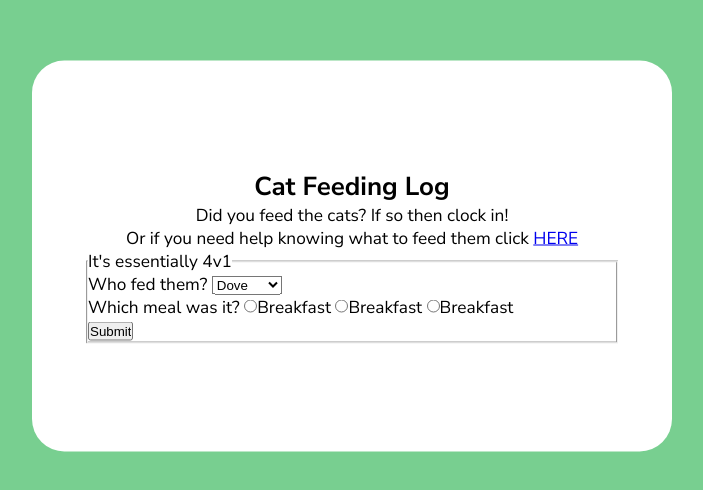
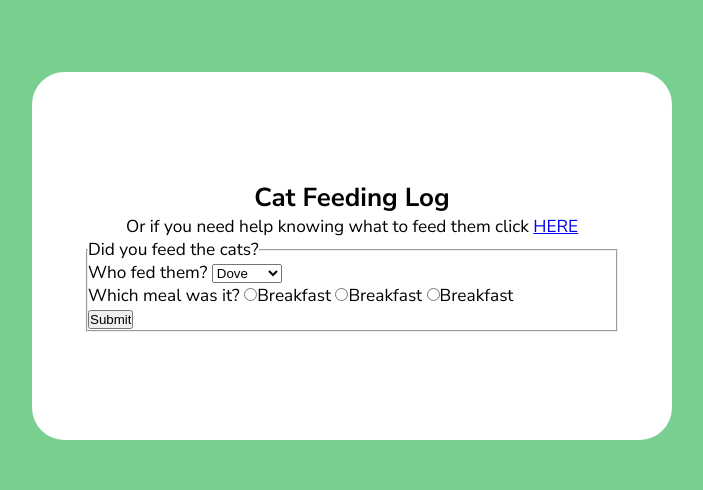
Before and after one commit to BraveLilFox/Roomates, a plain HTML site: page index.html in a window 1280 px wide. Shown: the part 144-634 px from the top of the page, without its empty margins (288-991 px from the left). Drawn offline with Linux system fonts and the light colour scheme.

Commit message:
Update index.html

```diff
--- a/index.html
+++ b/index.html
@@ -11,11 +11,10 @@
     <body>
         <div class="container">
             <h1 class="survey-title">Cat Feeding Log</h1>
-            <p>Did you feed the cats? If so then clock in!</p>
             <p>Or if you need help knowing what to feed them click <a href="feeding-guide.html" class="feeding-guide" target="_blank">HERE</a></p>
             <form class="feeding-log">
                 <fieldset>
-                    <legend class="fieldset-label">It's essentially 4v1</legend>
+                    <legend class="fieldset-label">Did you feed the cats?</legend>
                     <label for="dropdown">Who fed them?
                         <select id="dropdown" name="dropdown">
                             <option value="names" class="grey-out" disabled="disabled">NAMES</option>
```
